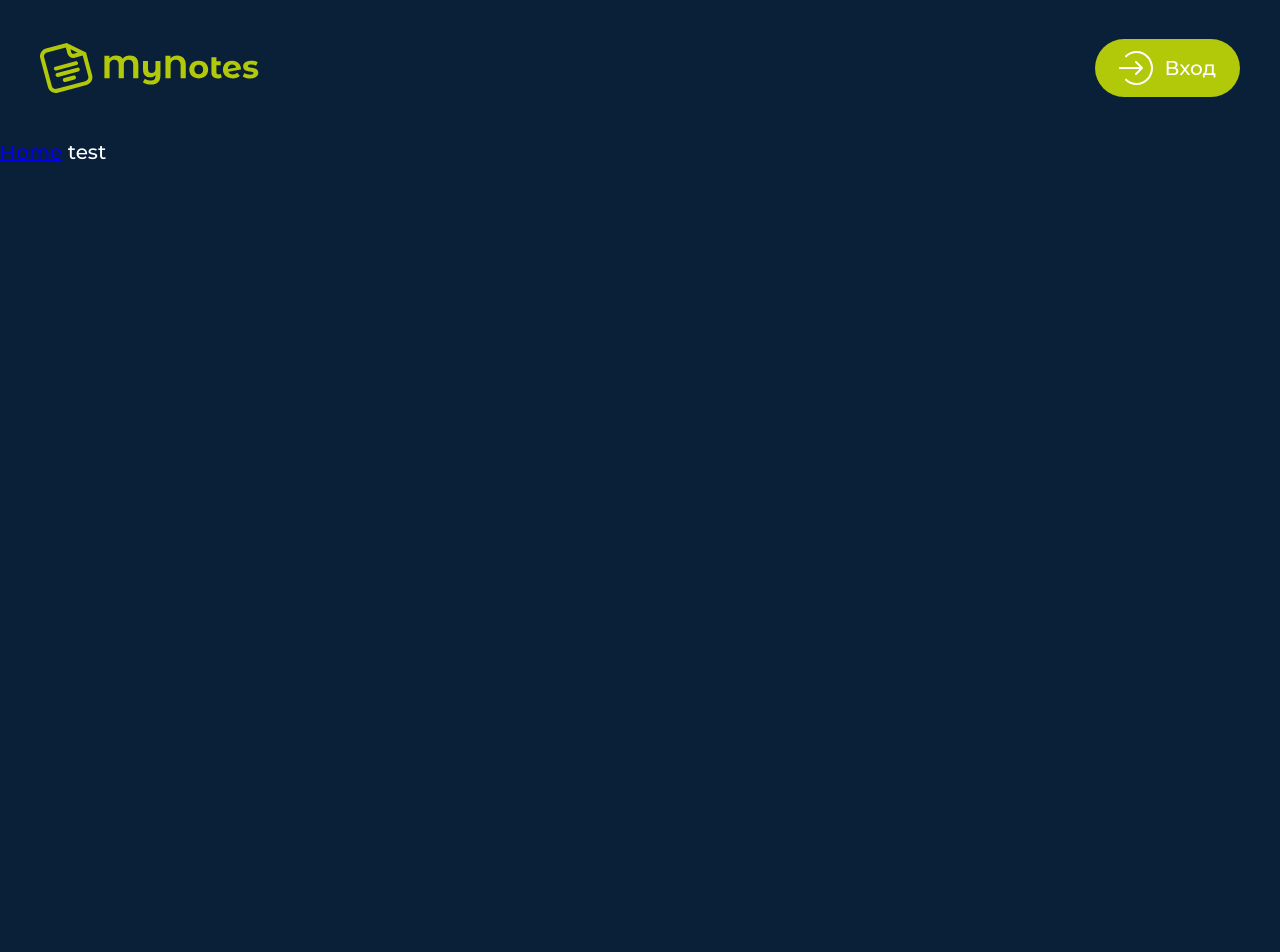
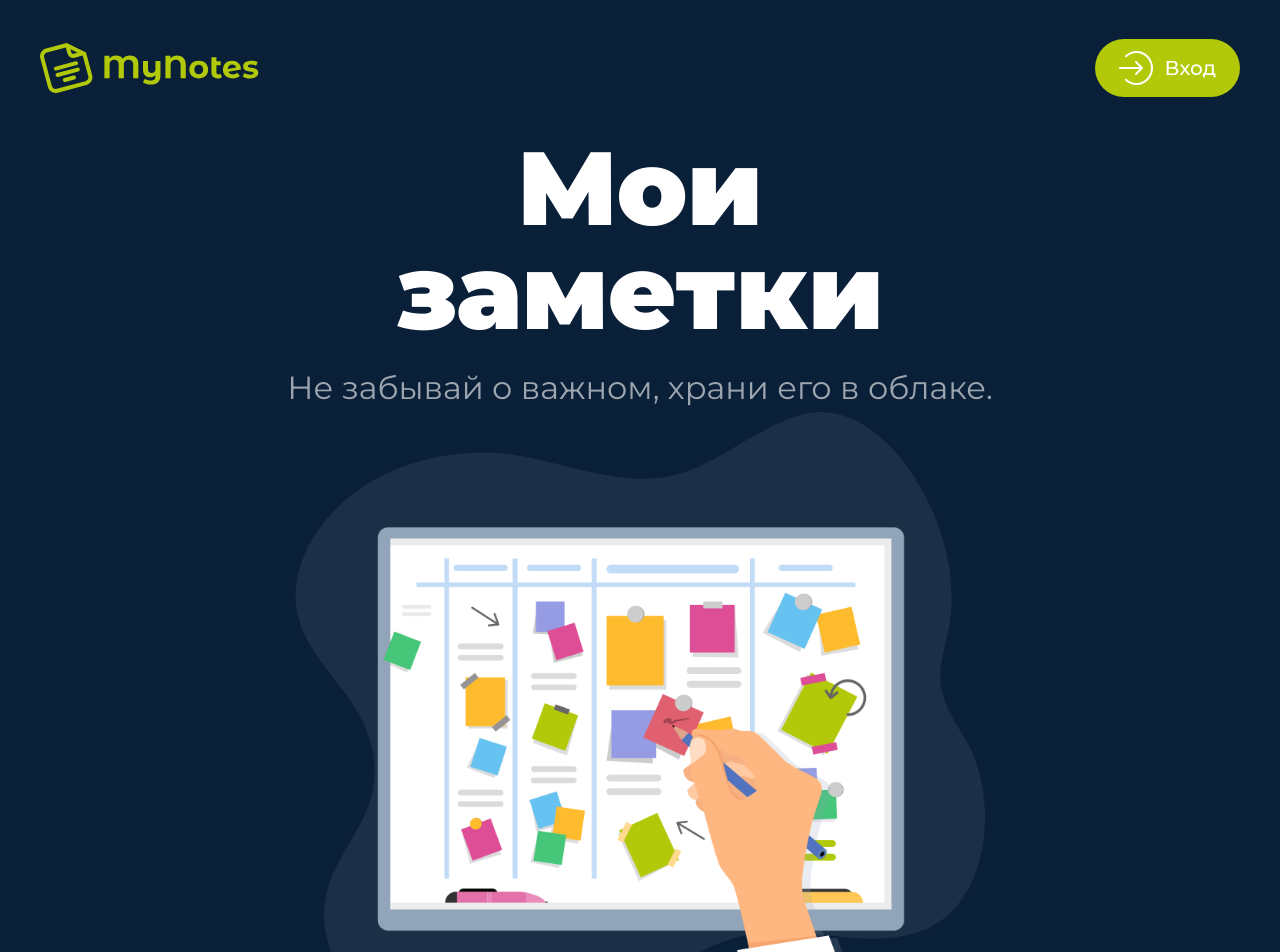
Before and after one commit to SpilMand/notes, a Vue app: page / in a window 1280 px wide. Shown: the top 952 px of the page. Before the commit the page ends 800 px from the top, so only its background shows below. Built offline with nearby package versions, Linux system fonts and the light colour scheme; the HTML template or start-up script is replaced by a standard one.

Commit message:
FEAT - добавлен блок main

```diff
--- a/src/App.vue
+++ b/src/App.vue
@@ -1,13 +1,15 @@
 <script setup lang="ts">
 import { RouterLink, RouterView } from 'vue-router'
-import SHeader from './components/sections/s-header/index.vue'
+import SHeader from './components/sections/s-header/s-header.vue'
 </script>
 
 <template>
+    <div class="container">
   <SHeader />
-  <RouterLink to="/">Home</RouterLink>
+  <!-- <RouterLink to="/">Home</RouterLink> -->
 
-  <RouterView />
+    <RouterView />
+  </div>
 </template>
 
 <style scoped>
--- a/src/assets/base.scss
+++ b/src/assets/base.scss
@@ -17,3 +17,8 @@ body {
     sans-serif;
   font-size: 20px;
 }
+
+img {
+  max-width: 100%;
+  max-height: 100%;
+}
--- a/src/assets/fonts.scss
+++ b/src/assets/fonts.scss
@@ -1,22 +1,21 @@
 @import url('https://fonts.googleapis.com/css2?family=Montserrat:ital,wght@0,100..900;1,100..900&display=swap');
 
-.body {
-  .heading-h1 {
+h1 {
   font-weight: 900;
   font-size: 104px;
   line-height: 104px;
 }
-  .heading-h2 {
+h2 {
   font-weight: 600;
   font-size: 48px;
   line-height: 72px;
 }
-  .heading-h3 {
+h3 {
   font-weight: 400;
   font-size: 32px;
   line-height: 48px;
 }
-  .heading-h4 {
+h4 {
   font-weight: 600;
   font-size: 24px;
   line-height: 32px;
@@ -36,4 +35,3 @@
   font-size: 18px;
   line-height: 28px;
 }
-}
--- a/src/assets/main.scss
+++ b/src/assets/main.scss
@@ -3,11 +3,12 @@
 @import './fonts.scss';
 
 #app {
-  max-width: 1600px;
+  // max-width: 1600px;
   margin: 0 auto;
 }
 
 .container {
+  position: relative;
   margin: 0 20px;
   @media (min-width: 768px) {
     margin: 0 40px;
--- a/src/components/sections/s-header/s-header.scss
+++ b/src/components/sections/s-header/s-header.scss
@@ -1,5 +1,9 @@
 .s-header {
   height: 136px;
+  position: fixed;
+  left: 0;
+  right: 0;
+  width: 100%;
   .container {
     display: flex;
     justify-content: space-between;
--- a/src/components/sections/s-header/index.vue
+++ b/src/components/sections/s-header/s-header.vue
@@ -8,7 +8,7 @@
 </template>
 
 <script setup>
-import AButton from '@/components/atoms/a-button/index.vue'
+import AButton from '@/components/atoms/a-button/a-button.vue'
 </script>
 
 <style>
--- /dev/null
+++ b/src/components/sections/s-main/s-main.scss
@@ -0,0 +1,34 @@
+.s-main {
+  display: flex;
+  flex-direction: column;
+  align-items: center;
+  text-align: center;
+  padding-top: 136px;
+  height: 100vh;
+
+  @media (min-width: 1366px) {
+    flex-direction: row;
+    justify-content: space-between;
+    text-align: start;
+  }
+
+  &__content {
+    display: flex;
+    flex-direction: column;
+    gap: 20px;
+
+    @media (min-width: 1366px) {
+      gap: 40px;
+    }
+  }
+
+  &__subtitle {
+    color: var(--color-gray);
+  }
+
+  &__image {
+    height: 100%;
+    display: flex;
+    align-items: center;
+  }
+}
--- /dev/null
+++ b/src/components/sections/s-main/s-main.vue
@@ -0,0 +1,15 @@
+<template>
+  <main class="s-main">
+    <div class="s-main__content">
+      <h1 class="s-main__title">Мои<br>заметки</h1>
+      <h3 class="s-main__subtitle">Не забывай о важном, храни его в облаке.</h3>
+    </div>
+    <div class="s-main__image">
+      <img src="@/assets/images/main.png" alt="">
+    </div>
+  </main>
+</template>
+
+<style>
+@import './s-main.scss';
+</style>
--- a/src/views/MainView/index.vue
+++ b/src/views/MainView/index.vue
@@ -1,3 +1,7 @@
 <template>
-  test
+  <SMain />
 </template>
+
+<script setup>
+import SMain from '@/components/sections/s-main/s-main.vue';
+</script>
```
Also changed, not shown: src/assets/images/main.png (added), src/components/atoms/a-button/a-button.vue (renamed from src/components/atoms/a-button/index.vue). Lines whose indentation alone changed are shown as unchanged.
